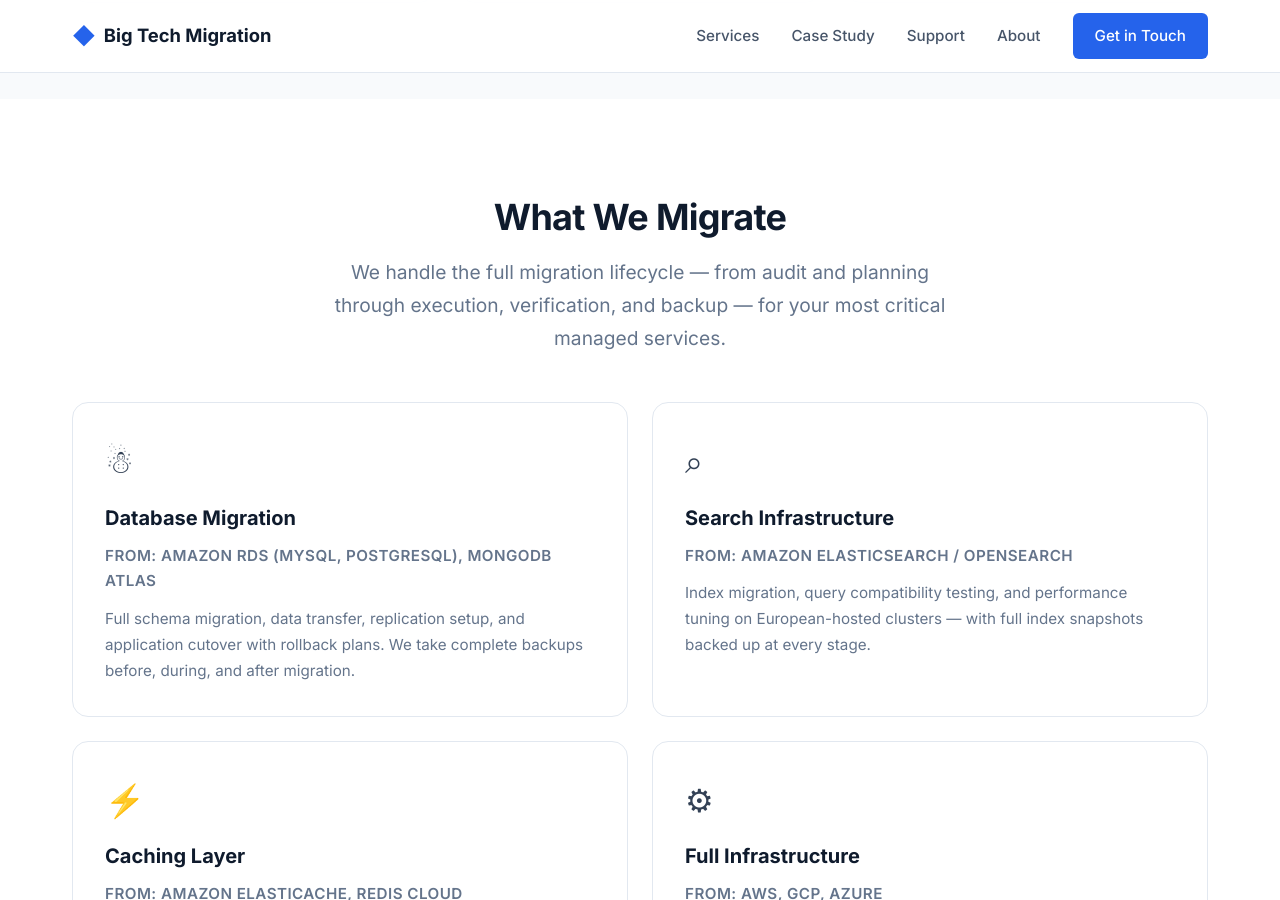
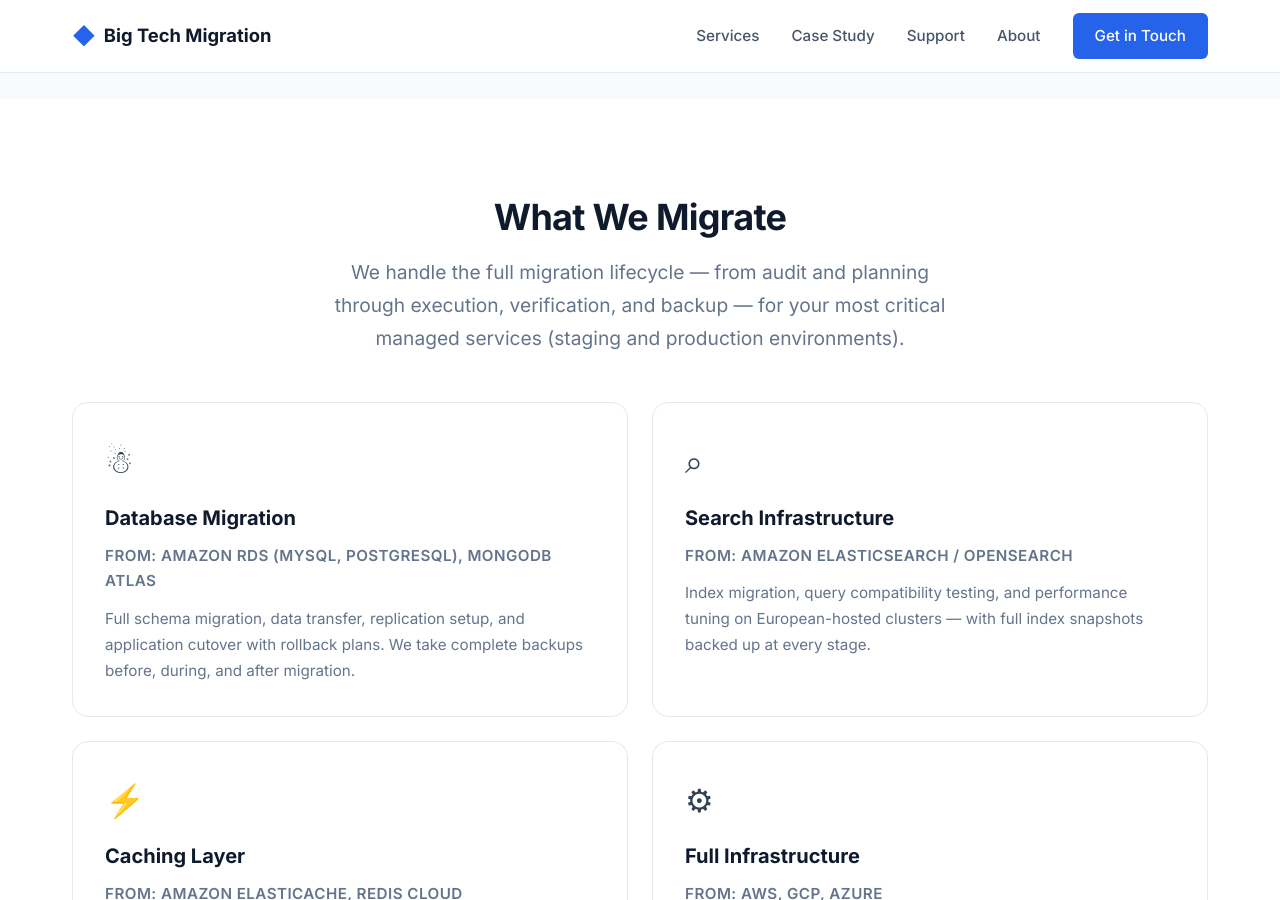
Before and after one commit to bigtechmigration/bigtechmigration.github.io, a Jekyll site: the page built from index.html, in a window 1280 px wide and 900 px high, scrolled down 1438 px. Built offline with Jekyll 4.4.1, drawn with Linux system fonts in a browser that asks for light colours.

Commit message:
add note on environments

```diff
--- a/index.html
+++ b/index.html
@@ -71,7 +71,7 @@ layout: default
     <h2 class="section-title">What We Migrate</h2>
     <p class="section-lead">
       We handle the full migration lifecycle — from audit and planning through
-      execution, verification, and backup — for your most critical managed services.
+      execution, verification, and backup — for your most critical managed services  (staging and production environments).
     </p>
     <div class="services-grid">
       <div class="service-card">
```
